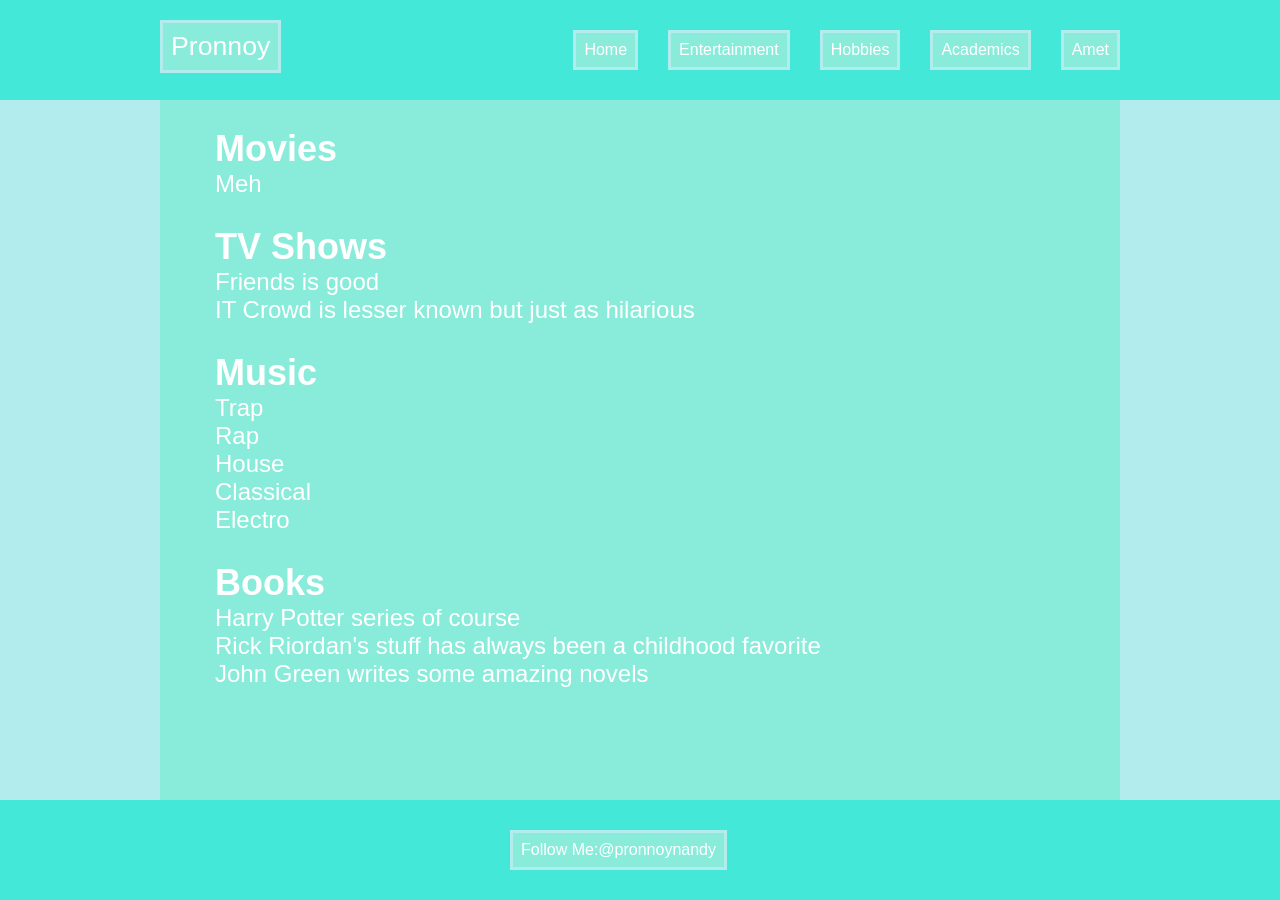
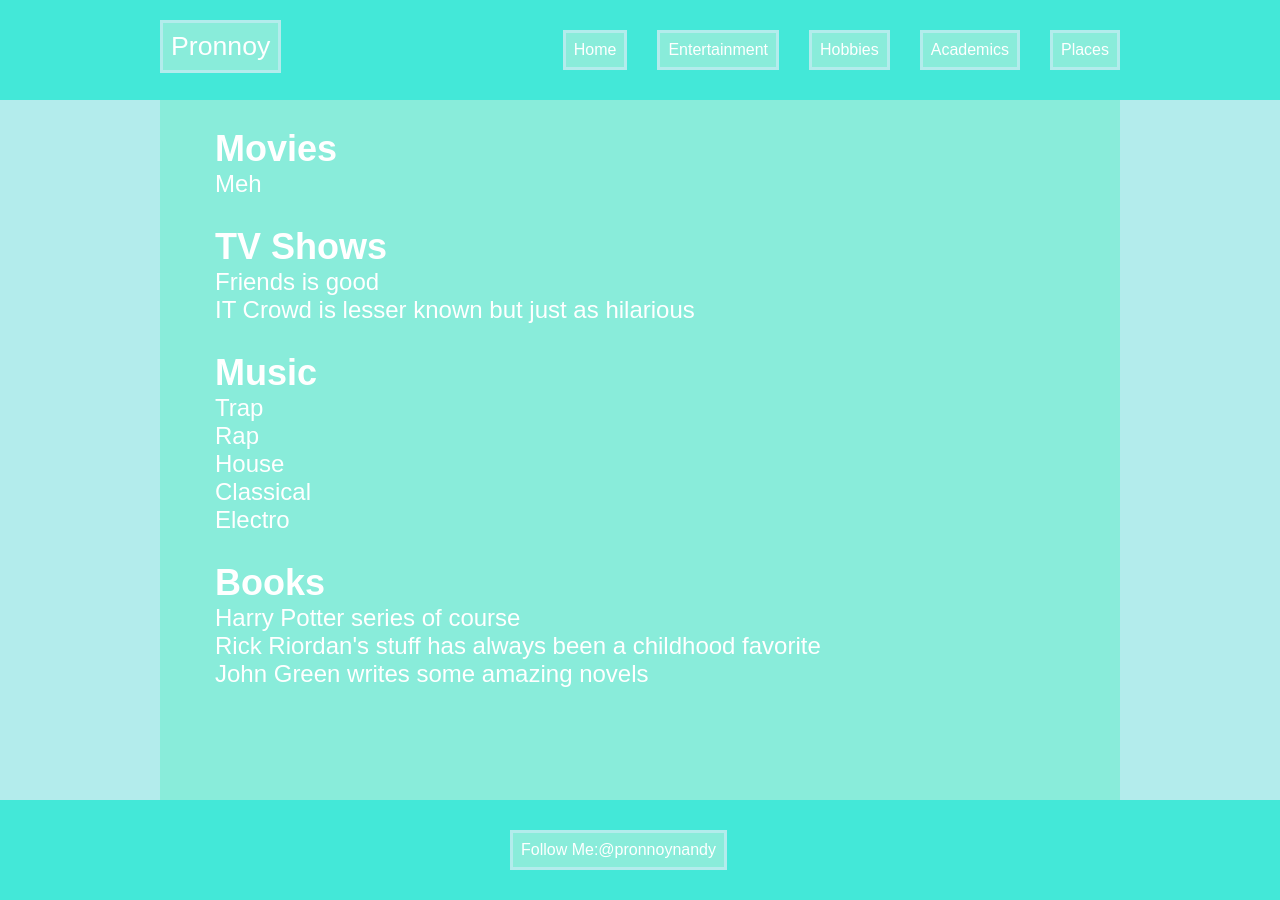
Before and after one commit to pronnoynandy/web-design, a plain HTML site: page web-design/page-two.html in a window 1280 px wide. Drawn offline with Linux system fonts and the light colour scheme.

Commit message:
Update page-two.html

```diff
--- a/web-design/page-two.html
+++ b/web-design/page-two.html
@@ -24,7 +24,7 @@
 					<a href="page-two.html"><li>Entertainment</li></a>
 					<a href="page-three.html"><li>Hobbies</li></a>
 					<a href="page-four.html"><li>Academics</li></a>
-					<a href="page-five.html"><li>Amet</li></a>
+					<a href="page-five.html"><li>Places</li></a>
 				</ul>
 			</div>
 		</div>
```
